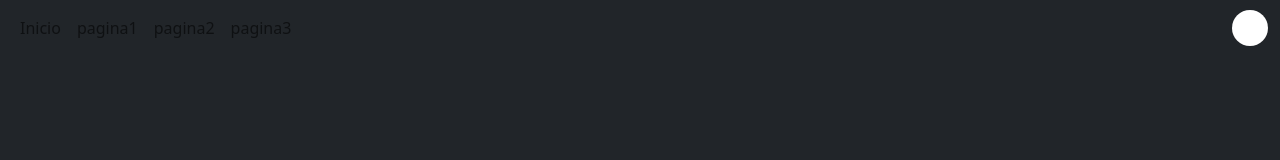
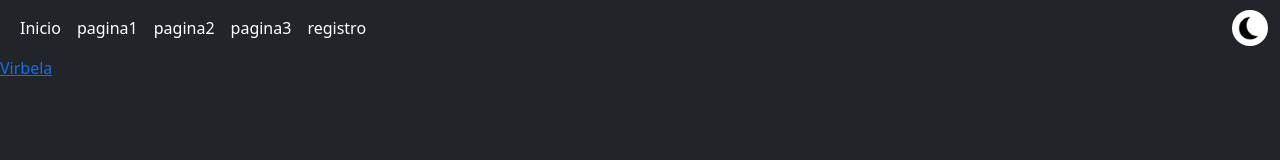
Before and after one commit to GiaBab/parcial-pagina-web, a plain HTML site: page index.html in a window 1280 px wide. Both pictures are taken after a click on the button 1250 px from the left and 28 px from the top of the page. Drawn offline with nearby package versions, Linux system fonts and the light colour scheme.

Commit message:
sistema de modo oscuro mejorado

```diff
--- a/archive.css
+++ b/archive.css
@@ -8,6 +8,7 @@ body
 body.dark
 {
     background-color: black;
+    color: white;
 }
 
 .switch
--- a/index.html
+++ b/index.html
@@ -12,9 +12,9 @@
 </head>
 <body class="bg-light text-dark">
     <header>
-        <nav class="navbar navbar-expand-lg">
+        <nav class="navbar navbar-expand-lg ">
             <div class="container-fluid">
-                <button class="navbar-toggler" type="button" data-bs-toggle="collapse" data-bs-target="#navbarNav" aria-controls="navbarNav" aria-expanded="false" aria-label="Toggle navigation">
+                <button class="navbar-toggler" type="button" data-bs-toggle="collapse" data-bs-target="#navbarTogglerDemo01" aria-controls="navbarTogglerDemo01" aria-expanded="false" aria-label="Toggle navigation">
                     <span class="navbar-toggler-icon"></span>
                 </button>
                 <div class="collapse navbar-collapse" id="navbarNav">
@@ -31,9 +31,12 @@
                         <li class="nav-item">
                             <a class="nav-link" href="https://www.linkedin.com/shareArticle?mini=true&url=https%3A%2F%2Fwww.virbela.com%2Fgo%2Fmetaverse-future-of-work%3Futm_source%3Dlinkedin%26utm_medium%3Dsocial-share%26utm_campaign%3Dmetaverse-panel-2021-04">pagina3</a>
                         </li>
+                        <li class="nav-item">
+                            <a class="nav-link" href="./register.html">registro</a>
+                        </li>
                     </ul>
                     <div class="d-flex">
-                        <button class="switch" id="switch"></button>
+                        <button class="switch"><img src="./modoLuminoso.png" width="25px" height="25px" id="switchImg"></button>
                     </div>
                 </div>
             </div>
@@ -47,7 +50,7 @@
     </main>
 
     <footer>
-
+        <a href="./index.html">Virbela</a>
     </footer>
 </body>
 </html>
--- a/script.js
+++ b/script.js
@@ -1,11 +1,27 @@
 const btnSwitch = document.querySelector('.switch');
-const body = document.querySelector('body');
+const $body = document.querySelector('body')
+const navList = document.querySelectorAll('.nav-link')
+
+function swapImages()
+{
+    var img = document.querySelector('#switchImg') ;
+    if(img.getAttribute('src') == 'modoOscuro.png')
+    {
+        img.setAttribute('src', 'modoLuminoso.png') ;
+    }
+    else
+    {
+        img.setAttribute('src', 'modoOscuro.png') ;
+    }
+}
 
 btnSwitch.addEventListener('click', () =>
     {
-        body.classList.toggle('bg-light') ;
-        body.classList.toggle('text-dark') ;
-        body.classList.toggle('bg-dark') ;
-        body.classList.toggle('text-white');
+        swapImages() ;
+        $body.classList.toggle('bg-light') ;
+        $body.classList.toggle('text-dark') ;
+        $body.classList.toggle('bg-dark') ;
+        $body.classList.toggle('text-white');
         btnSwitch.classList.toggle('active') ;
+        navList.forEach(a => a.classList.toggle('text-white'));
     })
```
Also changed, not shown: modoLuminoso.png (added), modoOscuro.png (added), 1 other file.
